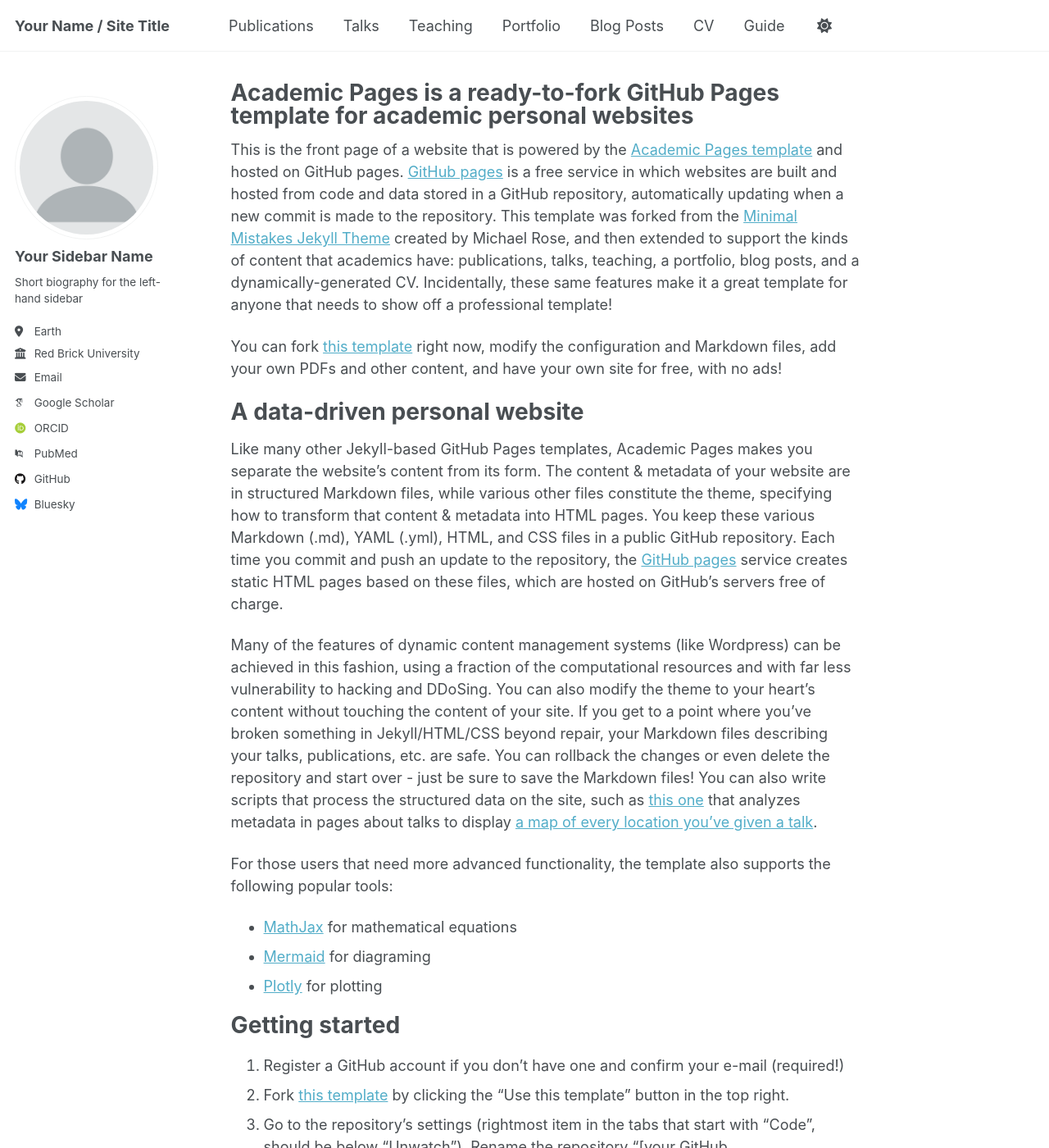
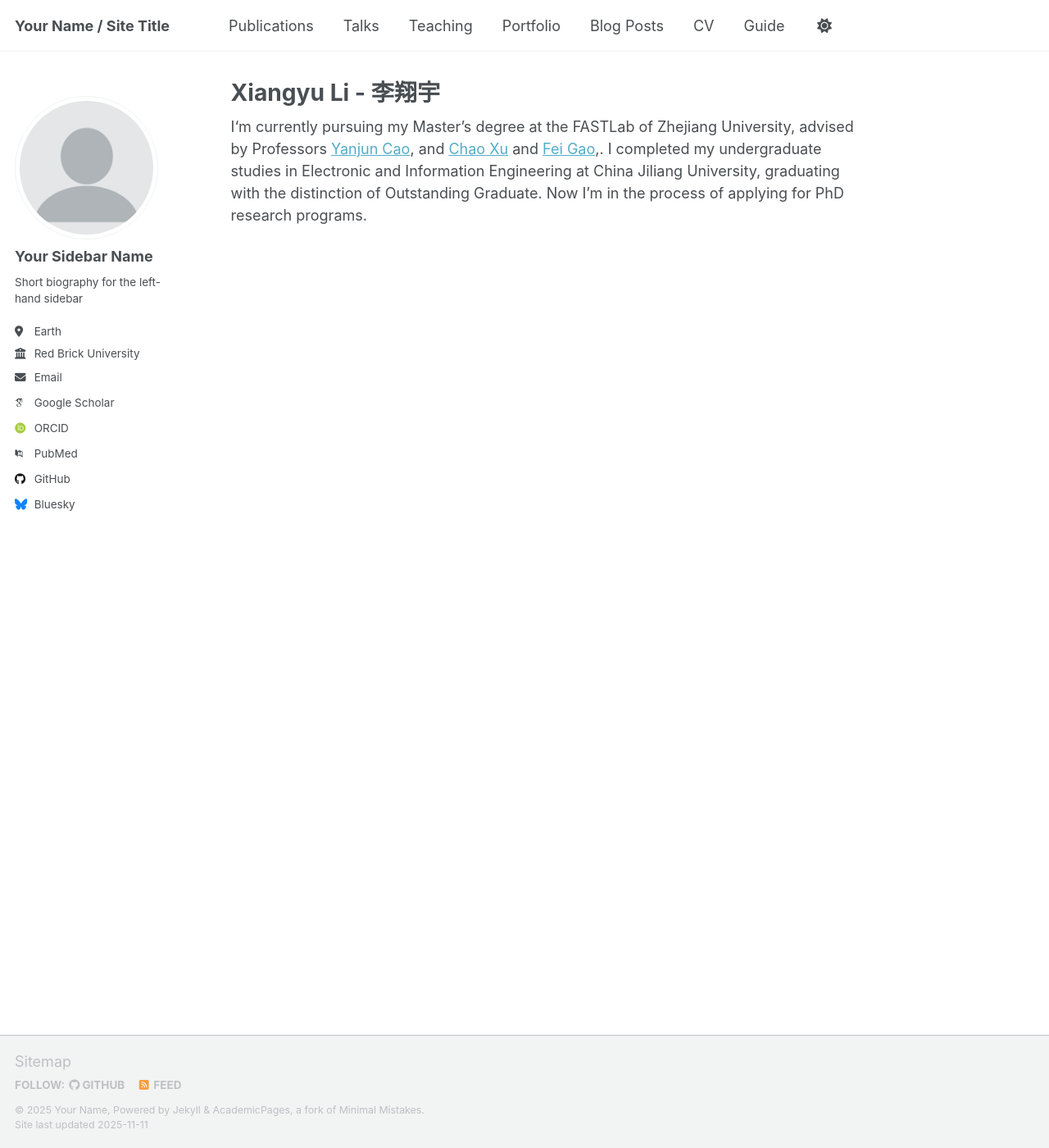
Before and after one commit to Starry-Meteor/Starry-Meteor.github.io, a Jekyll site: the page built from _pages/about.md, in a window 1280 px wide and 1400 px high. Shown: the whole window at 82% size. Built offline with Jekyll 4.4.1, drawn with Linux system fonts in a browser that asks for light colours; some web fonts are replaced; a script that is not in the unit is left out; some of the changed text lies outside the part shown.

Commit message:
Revise title and add personal academic details
Updated the title and added personal information about current studies and academic background.

```diff
--- a/_pages/about.md
+++ b/_pages/about.md
@@ -1,12 +1,16 @@
 ---
 permalink: /
-title: "Academic Pages is a ready-to-fork GitHub Pages template for academic personal websites"
+title: "Xiangyu Li - 李翔宇"
 author_profile: true
 redirect_from:
   - /about/
   - /about.html
 ---
 
+I‘m currently pursuing my Master’s degree at the FASTLab of Zhejiang University, advised by Professors [Yanjun Cao](https://pages.fast-fire.space/author/yanjun-cao-%E6%9B%B9%E7%87%95%E5%86%9B/), and [Chao Xu](https://person.zju.edu.cn/xu/) and [Fei Gao](https://feigao-robotics.com/),. I completed my undergraduate studies in Electronic and Information Engineering at China Jiliang University, graduating with the distinction of Outstanding Graduate. Now I'm in the process of applying for PhD research programs.
+
+
+<!--
 This is the front page of a website that is powered by the [Academic Pages template](https://github.com/academicpages/academicpages.github.io) and hosted on GitHub pages. [GitHub pages](https://pages.github.com) is a free service in which websites are built and hosted from code and data stored in a GitHub repository, automatically updating when a new commit is made to the repository. This template was forked from the [Minimal Mistakes Jekyll Theme](https://mmistakes.github.io/minimal-mistakes/) created by Michael Rose, and then extended to support the kinds of content that academics have: publications, talks, teaching, a portfolio, blog posts, and a dynamically-generated CV. Incidentally, these same features make it a great template for anyone that needs to show off a professional template!
 
  You can fork [this template](https://github.com/academicpages/academicpages.github.io) right now, modify the configuration and Markdown files, add your own PDFs and other content, and have your own site for free, with no ads!
@@ -54,3 +58,4 @@ Example: editing a Markdown file for a talk
 For more info
 ------
 More info about configuring Academic Pages can be found in [the guide](https://academicpages.github.io/markdown/), the [growing wiki](https://github.com/academicpages/academicpages.github.io/wiki), and you can always [ask a question on GitHub](https://github.com/academicpages/academicpages.github.io/discussions). The [guides for the Minimal Mistakes theme](https://mmistakes.github.io/minimal-mistakes/docs/configuration/) (which this theme was forked from) might also be helpful.
+-->
```
